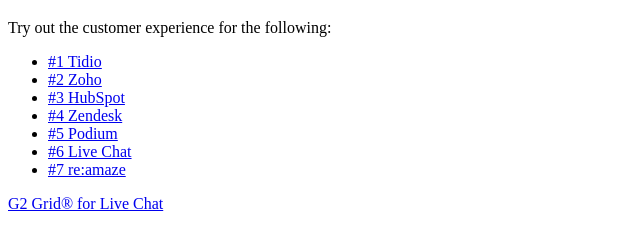
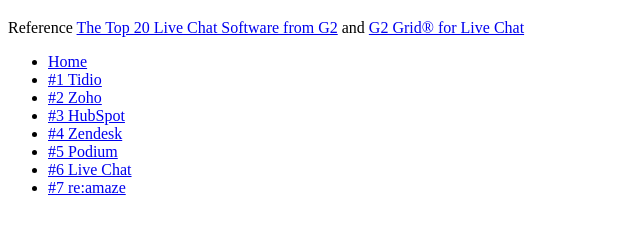
Before and after one commit to ibehtear/ibehtear.github.io, a plain HTML site: page index.html in a window 1280 px wide. Shown: the part 61-308 px from the top of the page, without its empty margins (0-640 px from the left). Drawn offline with Linux system fonts and the light colour scheme.

Commit message:
Fixing it

```diff
--- a/index.html
+++ b/index.html
@@ -10,8 +10,12 @@
 
 <body>
     <h1>Chat Playground</h1>
-    <p>Try out the customer experience for the following:</p>
+    <p>Reference
+        <a href="https://www.g2.com/categories/live-chat?tab=highest_rated" target="_blank">The Top 20 Live Chat Software from G2</a> and
+        <a href="https://www.g2.com/categories/live-chat?utf8=%E2%9C%93&selected_view=grid&segment=all#grid" target="_blank">G2 Grid® for Live Chat</a>
+    </p>
     <ul>
+        <li><a href="/">Home</a></li>
         <li><a href="tidio">#1 Tidio</a></li>
         <li><a href="zoho">#2 Zoho</a></li>
         <li><a href="hubspot">#3 HubSpot</a></li>
@@ -20,8 +24,6 @@
         <li><a href="livechat">#6 Live Chat</a></li>
         <li><a href="reamaze">#7 re:amaze</a></li>
     </ul>
-
-    <p><a href="https://www.g2.com/categories/live-chat?utf8=%E2%9C%93&selected_view=grid&segment=all#grid">G2 Grid® for Live Chat</a></p>
 </body>
 
 </html>
```
Also changed, not shown: hubspot.html (+1 -0 lines), livechat.html (+1 -0 lines), podium.html (+1 -0 lines), reamaze.html (+1 -0 lines), tidio.html (+1 -0 lines), zendesk.html (+1 -0 lines), zoho.html (+1 -0 lines).
